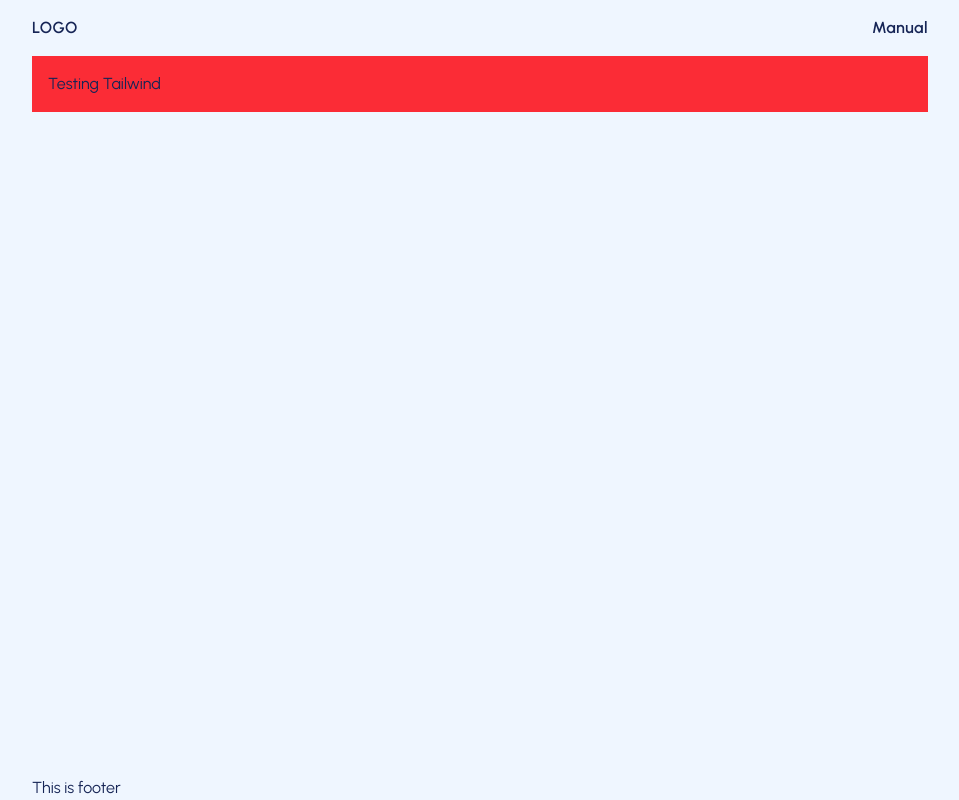
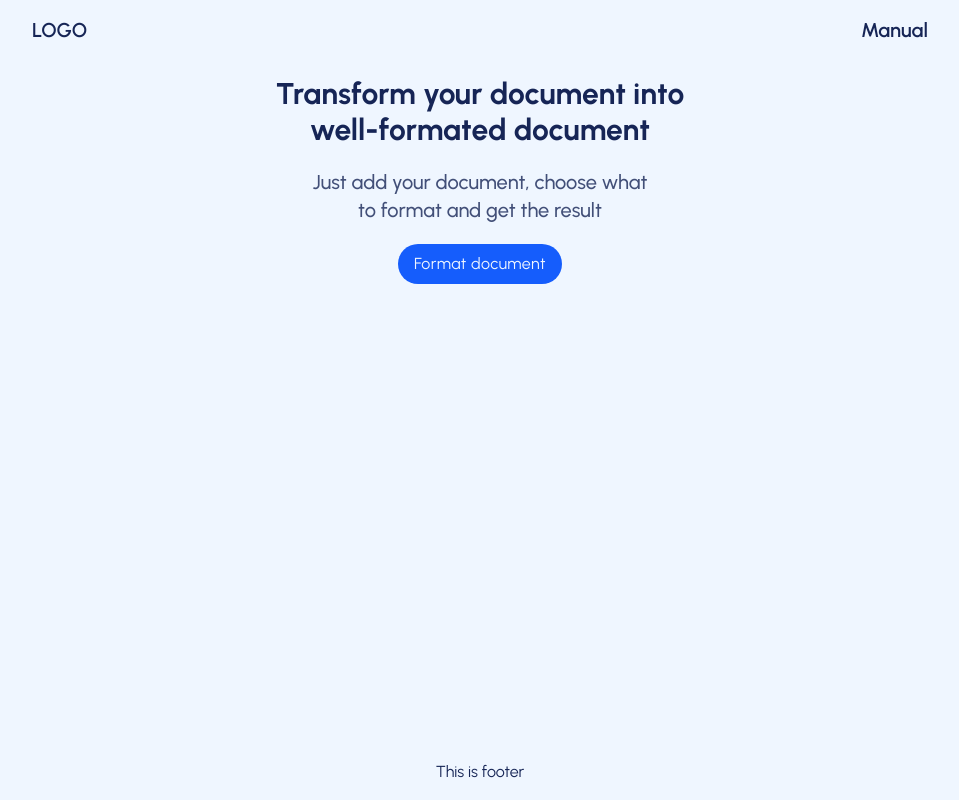
Before and after one commit to EgorFray/fdword, a React (Vite) app in the folder frontend/: page /dashboard in a window 1280 px wide. Shown: the whole page, without its empty margins (160-1119 px from the left). Built offline with nearby package versions, Linux system fonts and the light colour scheme.

Commit message:
Styling dashboard: add heading componnt with styleed text and button

```diff
--- a/frontend/eslint.config.js
+++ b/frontend/eslint.config.js
@@ -15,6 +15,7 @@ export default defineConfig([
   {
     rules: {
       "react/react-in-jsx-scope": "off",
+      "react/prop-types": "off",
     },
   },
 ]);
--- a/frontend/src/pages/Dashboard.jsx
+++ b/frontend/src/pages/Dashboard.jsx
@@ -1,7 +1,9 @@
+import Heading from "../ui/Heading";
+
 function Dashboard() {
   return (
-    <div className="flex items-center bg-red-500 p-4 text-center">
-      Testing Tailwind
+    <div className="flex flex-col p-4 text-center">
+      <Heading />
     </div>
   );
 }
--- /dev/null
+++ b/frontend/src/ui/Button.jsx
@@ -0,0 +1,10 @@
+function Button({ children }) {
+  return (
+    <button className="text-md cursor-pointer self-center rounded-full bg-blue-600 px-4 py-2 tracking-wide text-blue-50 transition-colors duration-300 hover:bg-blue-500">
+      {" "}
+      {children}{" "}
+    </button>
+  );
+}
+
+export default Button;
--- a/frontend/src/ui/Footer.jsx
+++ b/frontend/src/ui/Footer.jsx
@@ -1,5 +1,7 @@
 function Footer() {
-  return <div>This is footer</div>;
+  return (
+    <div className="my-4 flex items-center justify-center">This is footer</div>
+  );
 }
 
 export default Footer;
--- a/frontend/src/ui/Header.jsx
+++ b/frontend/src/ui/Header.jsx
@@ -3,7 +3,7 @@ import Logo from "./Logo";
 
 function Header() {
   return (
-    <header className="text-md my-4 flex items-center justify-between font-semibold tracking-wide">
+    <header className="my-4 flex items-center justify-between text-xl font-semibold">
       <Logo />
       <NavLink to="/manual" className="transition-colors hover:text-blue-800">
         Manual
--- /dev/null
+++ b/frontend/src/ui/Heading.jsx
@@ -0,0 +1,18 @@
+import Button from "./Button";
+
+function Heading() {
+  return (
+    <div className="flex flex-col gap-5">
+      <p className="text-3xl font-bold">
+        Transform your document into <br /> well-formated document
+      </p>
+      <p className="text-xl font-medium text-blue-950/80">
+        Just add your document, choose what <br />
+        to format and get the result
+      </p>
+      <Button>Format document</Button>
+    </div>
+  );
+}
+
+export default Heading;
```
Lines whose indentation alone changed are shown as unchanged.
